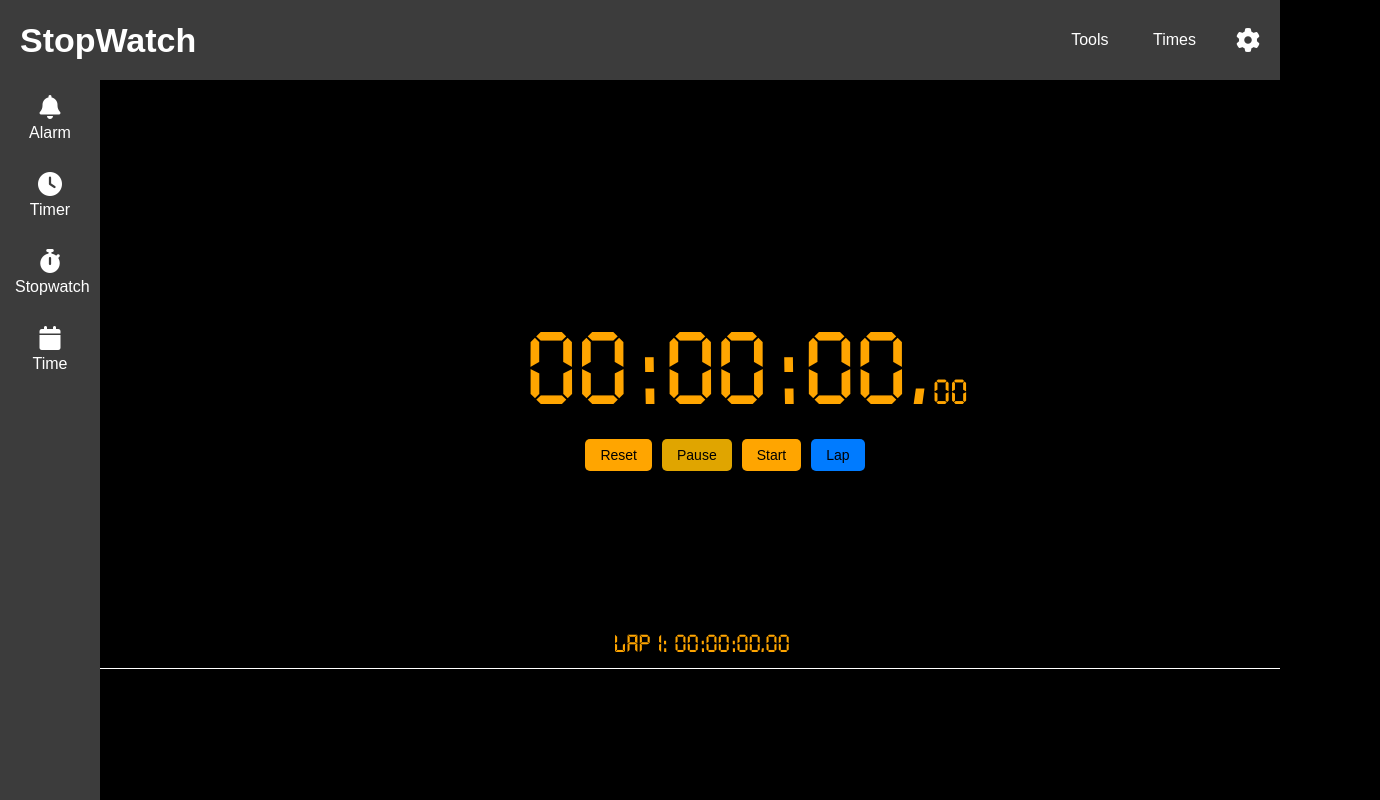
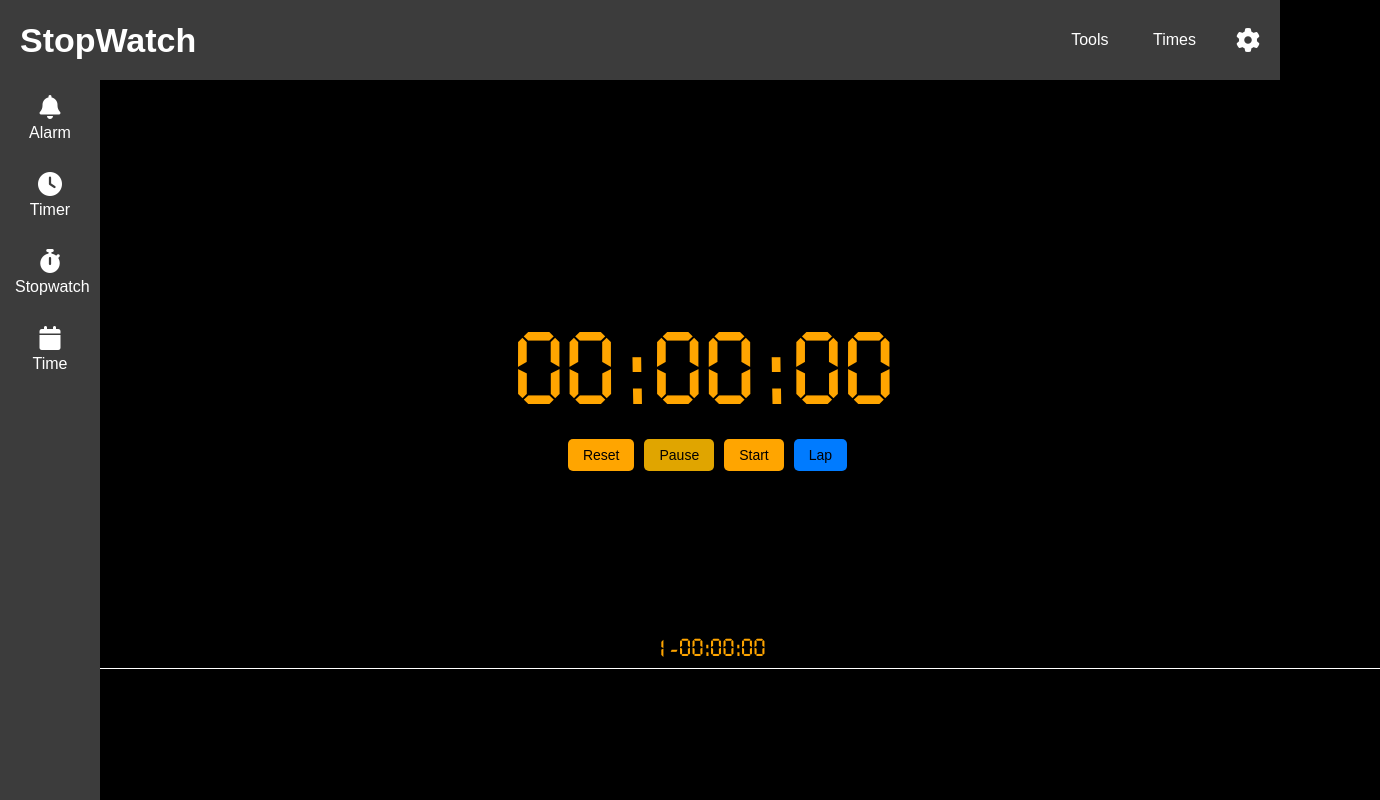
Before and after one commit to shaloms4/PRODIGY_WD_02, a plain HTML site: page task-2/index.html in a window 1280 px wide. Both pictures are taken after a click on the button "Lap". Shown: the whole page, 1380 px wide, since content can reach past the window. Drawn offline with Linux system fonts and the light colour scheme.

Commit message:
edit layout

```diff
--- a/task-2/index.html
+++ b/task-2/index.html
@@ -3,7 +3,7 @@
 <head>
 <meta charset="UTF-8">
 <meta name="viewport" content="width=device-width, initial-scale=1.0">
-<title>vClock</title>
+<title>Stop Watch</title>
 <link rel="stylesheet" href="styles.css">
 <link rel="stylesheet" href="https://cdnjs.cloudflare.com/ajax/libs/font-awesome/6.4.0/css/all.min.css">
 </head>
@@ -39,7 +39,7 @@
     <div class="content">
         <div class="clock" id="clock">
             <div class="time" id="time">
-                <span id="hours">00</span>:<span id="minutes">00</span>:<span id="seconds">00</span>.<span class="milliseconds" id="milliseconds">00</span>
+                <span id="hours">00</span>:<span id="minutes">00</span>:<span id="seconds">00</span>
             </div>
             <div class="buttons">
                 <button id="resetButton" onclick="resetTimer()">Reset</button>
@@ -47,9 +47,7 @@
                 <button id="startButton" onclick="startTimer()">Start</button>
                 <button id="lapButton" class="lap-button" onclick="lapTimer()">Lap</button>
             </div>
-
         </div>
-
     </div>
     <ul id="lapList"></ul>
     <script src="script.js"></script>
--- a/task-2/script.js
+++ b/task-2/script.js
@@ -7,19 +7,16 @@ let lapCount = 1;
 const hoursElement = document.getElementById('hours');
 const minutesElement = document.getElementById('minutes');
 const secondsElement = document.getElementById('seconds');
-const millisecondsElement = document.getElementById('milliseconds');
 const lapList = document.getElementById('lapList');
 
 function updateDisplay() {
   const hours = Math.floor(elapsedTime / (1000 * 60 * 60)).toString().padStart(2, '0');
   const minutes = Math.floor((elapsedTime % (1000 * 60 * 60)) / (1000 * 60)).toString().padStart(2, '0');
   const seconds = Math.floor((elapsedTime % (1000 * 60)) / 1000).toString().padStart(2, '0');
-  const milliseconds = Math.floor((elapsedTime % 1000) / 10).toString().padStart(2, '0');
 
   hoursElement.textContent = hours;
   minutesElement.textContent = minutes;
   secondsElement.textContent = seconds;
-  millisecondsElement.textContent = milliseconds;
 }
 
 function startTimer() {
@@ -29,7 +26,7 @@ function startTimer() {
     timerInterval = setInterval(() => {
       elapsedTime = Date.now() - startTime;
       updateDisplay();
-    }, 10);
+    }, 1000); // Update display every second
     document.getElementById('startButton').disabled = true;
     document.getElementById('pauseButton').disabled = false;
   }
@@ -56,9 +53,9 @@ function resetTimer() {
 }
 
 function lapTimer() {
-  const lapTime = `${hoursElement.textContent}:${minutesElement.textContent}:${secondsElement.textContent}.${millisecondsElement.textContent}`;
+  const lapTime = `${hoursElement.textContent}:${minutesElement.textContent}:${secondsElement.textContent}`;
   const lapItem = document.createElement('li');
-  lapItem.innerHTML = `<span class="lap-number">Lap ${lapCount}:</span> ${lapTime}`;
+  lapItem.innerHTML = `<span class="lap-number">${lapCount} -  </span> <span class="lap-time">${lapTime}</span>`;
   lapList.appendChild(lapItem);
   lapCount++;
 }
--- a/task-2/styles.css
+++ b/task-2/styles.css
@@ -94,7 +94,7 @@ body {
     flex-direction: column;
     justify-content: center;
     align-items: center;
-    margin-left: 110px;
+    margin-left: 80px;
     padding: 20px;
     margin-top: 80px;
     height: calc(100vh - 160px);
@@ -129,7 +129,7 @@ body {
     gap: 10px;
     margin-bottom: 10px;
     justify-content: center;
-    padding-left: 60px;
+    padding-left: 55px;
 }
 
 button {
@@ -170,18 +170,29 @@ li {
   color: #ffa500;
   margin-bottom: 10px;
   font-size: 24px;
-  padding-left: 10px;
-  white-space: nowrap;
-  padding-bottom: 10px;
+  padding: 5px 0;
   border-bottom: 1px solid #fff;
-  margin-left: 50px;
+  margin-left: auto;
+  margin-right: auto;
+  width: 100%;
+  box-sizing: border-box;
+  display: flex;
+  justify-content: center;
+  align-items: center;
+  margin-left: 100px;
 }
 
 li span.lap-number {
     display: inline-block;
-    width: 120px;
+    width: 80px;
     text-align: right;
-  }
+}
+
+li span.lap-time {
+    display: inline-block;
+    width: 200px;
+    text-align: left;
+}
 
 @media (max-width: 768px) {
     .horizontal-bar {
```
